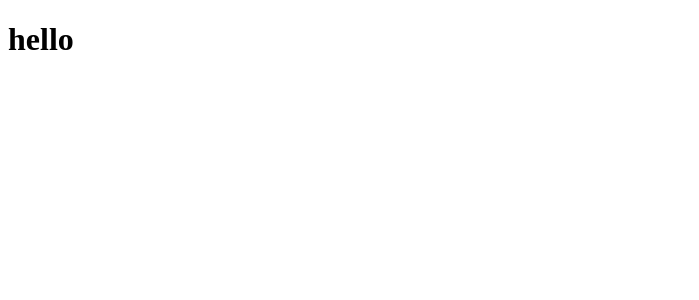
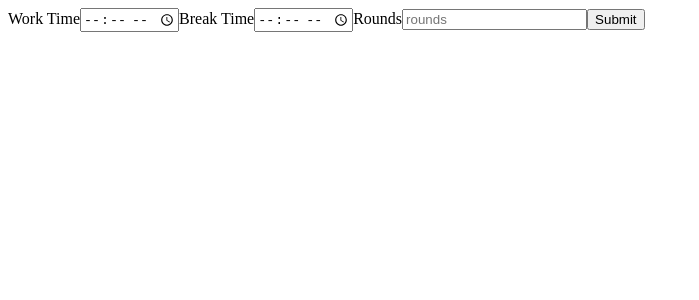
Before and after one commit to NIV54/group-training-timer, a React (Create React App) app: page / in a window 1280 px wide. Shown: the top 300 px of the page, without its empty margins (0-699 px from the left). Built offline with nearby package versions, Linux system fonts and the light colour scheme.

Commit message:
add round form

```diff
--- a/package.json
+++ b/package.json
@@ -12,6 +12,7 @@
     "@types/react-dom": "^16.9.8",
     "react": "^16.13.1",
     "react-dom": "^16.13.1",
+    "react-hook-form": "^6.0.4",
     "react-scripts": "3.4.1",
     "typescript": "^3.7.5"
   },
--- a/src/components/app/index.tsx
+++ b/src/components/app/index.tsx
@@ -1,7 +1,8 @@
 import React from "react";
+import { TrainingForm } from "../forms/training-form";
 
 function App() {
-  return <h1>hello</h1>;
+  return <TrainingForm />;
 }
 
 export default App;
--- /dev/null
+++ b/src/components/forms/round.type.ts
@@ -0,0 +1,4 @@
+export interface Round {
+  workTime: number; // will be in seconds
+  breakTime: number; // will be in seconds
+}
--- /dev/null
+++ b/src/components/forms/training-form/index.tsx
@@ -0,0 +1,42 @@
+import React from "react";
+
+import { useForm } from "react-hook-form";
+import { TrainingFormInput } from "./round-form-input.type";
+import { convertTime } from "./utils/convert-time";
+
+export const TrainingForm = () => {
+  const { register, handleSubmit } = useForm<TrainingFormInput>();
+
+  const onSubmit = (values: TrainingFormInput) => {
+    console.log(
+      Object.entries(values).reduce(
+        (acc, [key, value]) => ({
+          ...acc,
+          [key]: convertTime(value),
+        }),
+        {}
+      )
+    );
+  };
+  return (
+    <form onSubmit={handleSubmit(onSubmit)}>
+      <label htmlFor="workTime">Work Time</label>
+      <input
+        name="workTime"
+        type="time"
+        placeholder="work time"
+        ref={register}
+      />
+      <label htmlFor="breakTime">Break Time</label>
+      <input
+        name="breakTime"
+        type="time"
+        placeholder="break time"
+        ref={register}
+      />
+      <label htmlFor="rounds">Rounds</label>
+      <input name="rounds" type="number" placeholder="rounds" ref={register} />
+      <input type="submit" />
+    </form>
+  );
+};
--- /dev/null
+++ b/src/components/forms/training-form/round-form-input.type.ts
@@ -0,0 +1,5 @@
+import { Round } from "../round.type";
+
+export interface TrainingFormInput extends Round {
+  rounds: number;
+}
--- /dev/null
+++ b/src/components/forms/training-form/utils/convert-time.ts
@@ -0,0 +1,6 @@
+/**
+ * converts time to seconds
+ * @param time format - 00:00
+ */
+export const convertTime = (time: string) =>
+  +time.slice(0, 2) * 60 + +time.slice(3, 5);
```
Also changed, not shown: 1 other file (tests, documents, lock files or other folders).
